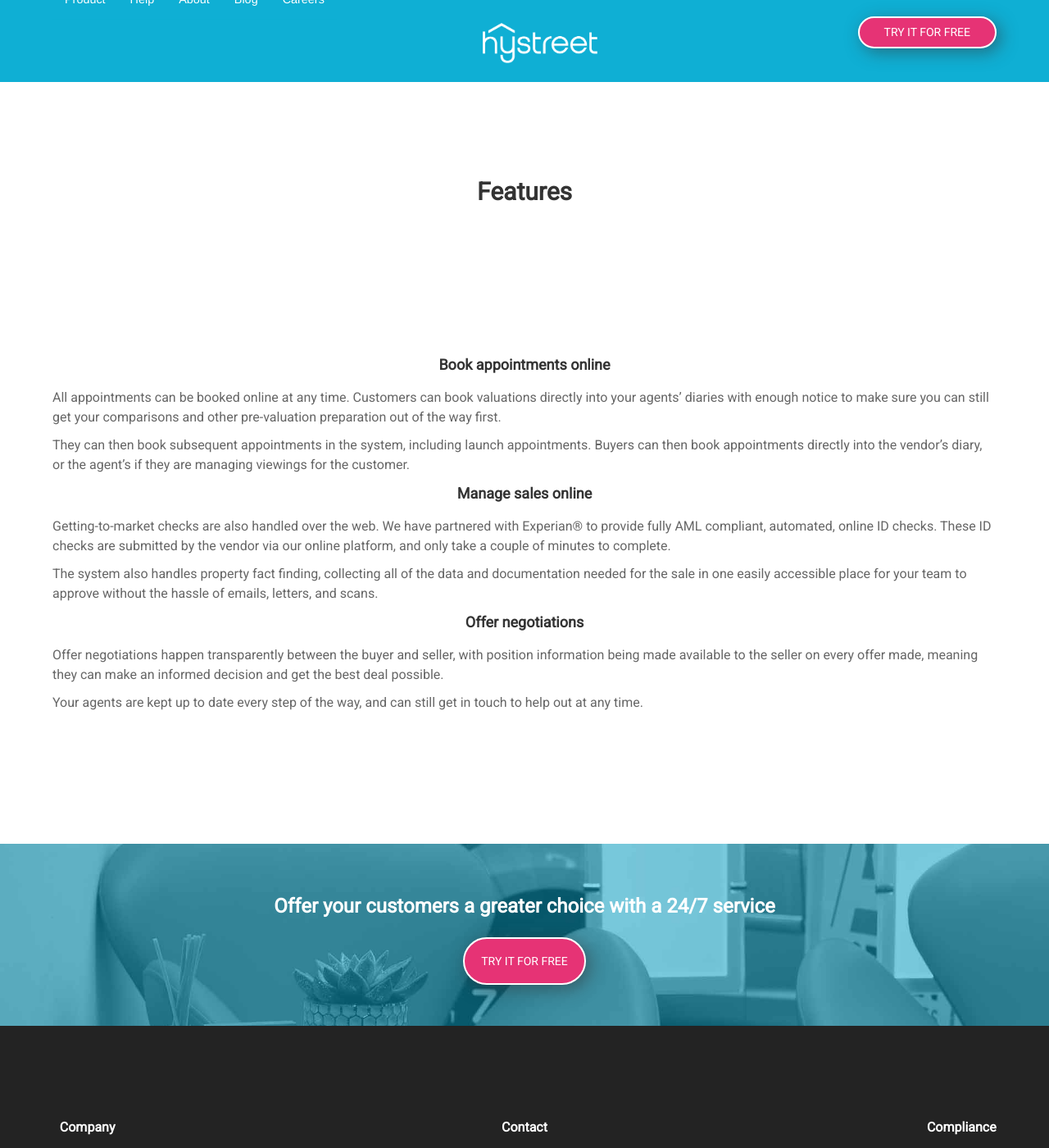
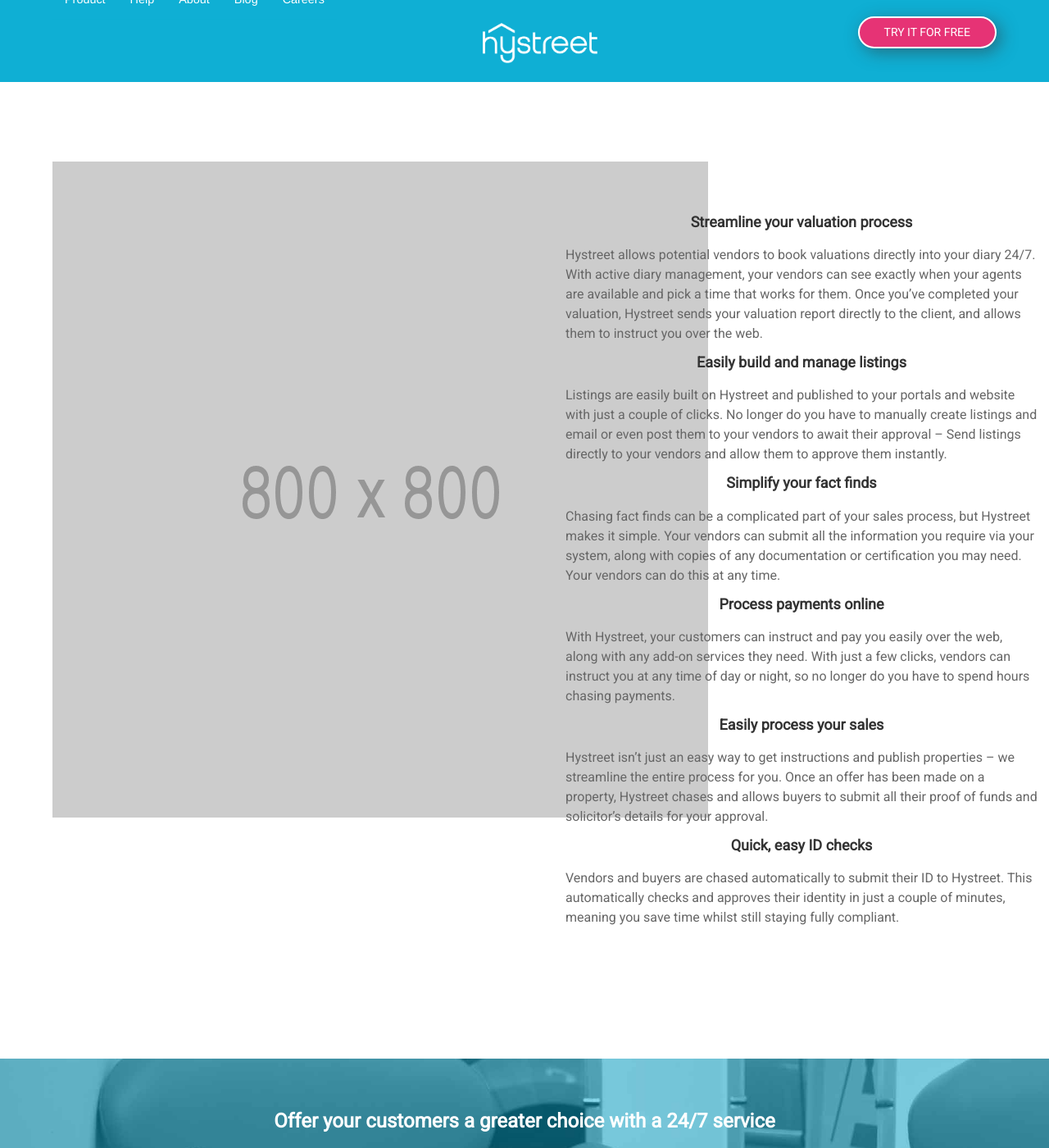
Before and after one commit to hidr/hystreet-marketing-live, a Jekyll site: the page built from product/index.html, in a window 1280 px wide and 1400 px high, scrolled down 3938 px. Shown: the whole window at 82% size. Built offline with Jekyll 4.4.1, drawn with Linux system fonts in a browser that asks for light colours; a script that is not in the unit is left out; some of the changed text lies outside the part shown.

Commit message:
Copy changes

```diff
--- a/_includes/demo-slip0.html
+++ b/_includes/demo-slip0.html
@@ -9,7 +9,7 @@
     color: #FFF;
     text-align: left;
     font-size: 30px;">See how Hystreet can work for you.</h3>
-        <p>Qui nostrud officia velit ut aliquip dolor dolor adipisicing fugiat duis ut. Exercitation voluptate consectetur ex amet.</p>
+        <p>Hystreet is already helping estate agents throughout the country evolve their business. See how it can help you.</p>
       </div>
     </div>
       <p>
--- a/careers/index.html
+++ b/careers/index.html
@@ -25,12 +25,12 @@
 				Careers
 			</h1>
       <h3>
-        Why join Hystreet?
+        What do we do?
       </h3>
       <p>
 				The team behind Hystreet are a group of people passionate about making life better for anyone involved in property transactions. We're a close-knit team from a variety of backgrounds who thrive when producing work we're proud of.
 			</p>
-      <p>Proident duis nulla dolor deserunt sit aliquip do sit est veniam sint sint minim excepteur ut. Commodo voluptate exercitation velit deserunt esse amet ea elit. Irure pariatur dolore veniam amet dolore laborum eiusmod id nostrud ad nisi consequat laborum. Nisi fugiat amet ad sit consequat exercitation anim elit magna ullamco. Id consectetur in culpa nostrud deserunt exercitation deserunt officia tempor. Deserunt anim duis occaecat id quis quis reprehenderit eiusmod nostrud consequat veniam duis sit minim aliquip duis irure.</p>
+      <p>Founded on a base of technical expertise and years of experience in the property industry, Hystreet is uniquely positioned to deliver great technology to hard-working estate agents, allowing them to improve their business and grow.</p>
     </div>
   </div>
 </div>
@@ -39,12 +39,7 @@
   <div class="row"
 	>
     <div class="call-to-action light layout-text" style="margin-bottom: 25px;">
-      <div class="left small-12 medium-9 large-6" style="    text-align: left;
-    padding-left: 20px;
-    background: url(/images/border-left-blue.png) no-repeat;
-    background-size: contain;
-    background-position-x: 0;
-    padding-left: 80px;">
+      <div class="left small-12 medium-9 large-6" style="    text-align: left;    padding-left: 20px;    background: url(/images/border-left-blue.png) no-repeat;    background-size: contain;    background-position-x: 0;padding-left: 80px;">
         <h3 style="margin-top: 8px;    color: #FFF;    text-align: left;    font-size: 30px;">Do something you love.</h3>
         <p>Send us your CV today.</p>
       </div>
@@ -58,8 +53,8 @@
 <div class="full page-content">
   <div class="row page-content-row" style="margin-top:0px">
     <div class="left copy">
-      <p>Ex amet nulla pariatur dolore excepteur sit ea do ullamco proident adipisicing cupidatat labore ipsum enim. Ullamco elit et consectetur aliqua fugiat amet enim enim mollit velit excepteur in nulla. Qui velit cillum pariatur sunt esse mollit aliqua cillum. Sit id eiusmod consectetur labore mollit amet tempor velit ex. Qui duis ut aute excepteur anim exercitation consequat aute deserunt.</p>
-<p>Pariatur laboris duis do ipsum qui enim eiusmod eiusmod proident id reprehenderit. Culpa fugiat ipsum minim et eiusmod officia commodo sunt consequat. Anim aliqua commodo cupidatat ipsum ea duis ea occaecat elit. Laboris sunt officia et adipisicing do dolore incididunt ipsum labore consectetur. Reprehenderit tempor anim occaecat nostrud est occaecat tempor magna commodo duis pariatur voluptate. Veniam et non ullamco eiusmod eu elit enim eu aliquip sunt magna aute magna eu sint elit. Irure quis mollit tempor anim magna exercitation non fugiat ut exercitation labore et sit eiusmod duis cupidatat Lorem. Aliqua sint et anim veniam deserunt proident magna occaecat Lorem esse non.</p>
+      <h3>Why join Hystreet?</h3>
+      <p>At Hystreet we believe in creating an inclusive working environment that everybody is comfortable in and enjoys being a part of, whether they work in sales, operations, development or anything else. This includes flexible working hours, a relaxed dress code, and of course unlimited coffee!</p>
     </div>
     <div class="right">
       <img src="/images/cooper.jpg" style="    max-height: 500px;border-radius: 500px;" alt="Our office dog, Cooper">
--- a/index.html
+++ b/index.html
@@ -6,10 +6,7 @@
   <div class="hero-content">
     <div class="row">
       <div class="large-12 columns" style="color: #FFFFFF;text-transform: none; text-align: center;">
-        <h1 class="homepage-h1" style="/* position: relative; color: ##343d4f;">Estate agent software that always <span style="color: #FFF;"><img src="/images/border-top-white.png" alt="top border" style="    position: absolute;
-    width: 150px;
-    bottom: 65px;
-    margin: 0 auto;">amazes</span></h1>
+        <h1 class="homepage-h1" style="/* position: relative; color: ##343d4f;">Estate agent software that always <span style="color: #FFF;"><img src="/images/border-top-white.png" alt="top border" style="    position: absolute;    width: 150px;    bottom: 65px;    margin: 0 auto;">amazes</span></h1>
       </div>
       <div class="right" style="margin-top: 27%;">
         <a class='button' href='/demo-signup/'>Start your free trial</a>
--- a/product/index.html
+++ b/product/index.html
@@ -15,7 +15,7 @@
     <div class="call-to-action light layout-text">
       <div class="left small-12 medium-9 large-6 cta-arrow">
         <h1 style="margin-top: 8px;    color: #FFF;    text-align: left; font-size: 30px;">Our product</h1>
-        <p>Qui nostrud officia velit ut aliquip dolor dolor adipisicing fugiat duis ut. Exercitation voluptate consectetur ex amet.</p>
+        <p>Save time and deliver a better customer experience with Hystreet, the CRM for modern estate agents. </p>
       </div>
     </div>
   </div>
@@ -29,14 +29,10 @@
     </div>
     <div class="right copy">
       <h2>
-          What is Hystreet?
+          Streamline your processes
         </h2>
       <p>
-        Hystreet is a revolutionary product unlike any other. We have been featured in leading industry publications such as Estate Agent Today, Property Industry Eye, Estate Agent Networking, and The Negotiator. Hystreet allows high street agents to offer an
-        online service that not only competes with, but superceeds the capabilities of leading online estate agents.
-      </p>
-      <p>
-        If you are an estate agent losing instructions to online agents, or simply want to take your business to the next level, then register your interest to see what Hystreet can do for you.
+        Hystreet frees up your team to spend time on the things that matter by automating repetitive and unpleasant administrative tasks. How much time does your team spend chasing up unresponsive vendors for viewing feedback or chasing listing approval from busy vendors? Hystreet automates these key processes and many more.
       </p>
       <p>
         <a href="/register-now/" class="button">Try it for free</a>
@@ -46,14 +42,10 @@
   <div class="row page-content-row">
     <div class="right copy">
       <h2>
-          What is Hystreet?
+          Easily create new revenue streams
         </h2>
       <p>
-        Hystreet is a revolutionary product unlike any other. We have been featured in leading industry publications such as Estate Agent Today, Property Industry Eye, Estate Agent Networking, and The Negotiator. Hystreet allows high street agents to offer an
-        online service that not only competes with, but superceeds the capabilities of leading online estate agents.
-      </p>
-      <p>
-        If you are an estate agent losing instructions to online agents, or simply want to take your business to the next level, then register your interest to see what Hystreet can do for you.
+        By using Hystreet, not only are you making your business appealing to more potential customers by offering a new range of services, you also create more opportunities to monetise your existing sales. By offering add-on services and creating great opportunities for you to upsell, Hystreet allows you to quickly and easily boost your business’ profitability.
       </p>
       <p>
         <a href="/register-now/" class="button">Try it for free</a>
@@ -69,14 +61,10 @@
     </div>
     <div class="left copy">
       <h2>
-          What is Hystreet?
+          Offer a better digital customer experience
         </h2>
       <p>
-        Hystreet is a revolutionary product unlike any other. We have been featured in leading industry publications such as Estate Agent Today, Property Industry Eye, Estate Agent Networking, and The Negotiator. Hystreet allows high street agents to offer an
-        online service that not only competes with, but superceeds the capabilities of leading online estate agents.
-      </p>
-      <p>
-        If you are an estate agent losing instructions to online agents, or simply want to take your business to the next level, then register your interest to see what Hystreet can do for you.
+        Many modern customers have expectations when it comes to service, expecting 24/7 functionality and convenient online services. Hystreet allows you to offer this to customers in your area without compromising on the standard of your service, so they no longer have to instruct a call-centre agent to get the service they want.
       </p>
       <p>
         <a href="/register-now/" class="button">Try it for free</a>
@@ -88,45 +76,51 @@
 {% include demo-slip0.html %}
 
 <div class='full page-content'>
-  <div class='row page-content-row'>
-    <div class="copy">
+    <div class="copy" style="padding-top: 0px !important;">
       <h2>
         Features
       </h2>
     </div>
+<div class='row page-content-row'>
+  <div class="left">
+    <img src="/images/800x800.png" alt="reasons to choose hystreet">
   </div>
-<div class='row page-content-row'>
-  <div class='copy'>
+  <div class='right copy'>
       <h3>
-        Book appointments online
+        Streamline your valuation process
       </h3>
       <p>
-        All appointments can be booked online at any time. Customers can book valuations directly into your agents’ diaries with enough notice to make sure you can still get your comparisons and other pre-valuation preparation out of the way first.
+        Hystreet allows potential vendors to book valuations directly into your diary 24/7. With active diary management, your vendors can see exactly when your agents are available and pick a time that works for them. Once you’ve completed your valuation, Hystreet sends your valuation report directly to the client, and allows them to instruct you over the web.
       </p>
-
-      <p>
-        They can then book subsequent appointments in the system, including launch appointments. Buyers can then book appointments directly into the vendor’s diary, or the agent’s if they are managing viewings for the customer.
-      </p>
-
       <h3>
-        Manage sales online
+        Easily build and manage listings
       </h3>
       <p>
-        Getting-to-market checks are also handled over the web. We have partnered with Experian® to provide fully AML compliant, automated, online ID checks. These ID checks are submitted by the vendor via our online platform, and only take a couple of minutes
-        to complete.
+        Listings are easily built on Hystreet and published to your portals and website with just a couple of clicks. No longer do you have to manually create listings and email or even post them to your vendors to await their approval – Send listings directly to your vendors and allow them to approve them instantly.
       </p>
-      <p>
-        The system also handles property fact finding, collecting all of the data and documentation needed for the sale in one easily accessible place for your team to approve without the hassle of emails, letters, and scans.
-      </p>
-
       <h3>
-        Offer negotiations
+        Simplify your fact finds
       </h3>
       <p>
-        Offer negotiations happen transparently between the buyer and seller, with position information being made available to the seller on every offer made, meaning they can make an informed decision and get the best deal possible.
+        Chasing fact finds can be a complicated part of your sales process, but Hystreet makes it simple. Your vendors can submit all the information you require via your system, along with copies of any documentation or certification you may need. Your vendors can do this at any time.
       </p>
+      <h3>
+        Process payments online
+      </h3>
       <p>
-        Your agents are kept up to date every step of the way, and can still get in touch to help out at any time.
+        With Hystreet, your customers can instruct and pay you easily over the web, along with any add-on services they need. With just a few clicks, vendors can instruct you at any time of day or night, so no longer do you have to spend hours chasing payments.
+      </p>
+      <h3>
+        Easily process your sales
+      </h3>
+      <p>
+        Hystreet isn’t just an easy way to get instructions and publish properties – we streamline the entire process for you. Once an offer has been made on a property, Hystreet chases and allows buyers to submit all their proof of funds and solicitor’s details for your approval.
+      </p>
+      <h3>
+        Quick, easy ID checks
+      </h3>
+      <p>
+        Vendors and buyers are chased automatically to submit their ID to Hystreet. This automatically checks and approves their identity in just a couple of minutes, meaning you save time whilst still staying fully compliant.
       </p>
       <p>
       </p>
```
Also changed, not shown: support/index.html (+2 -10 lines).
